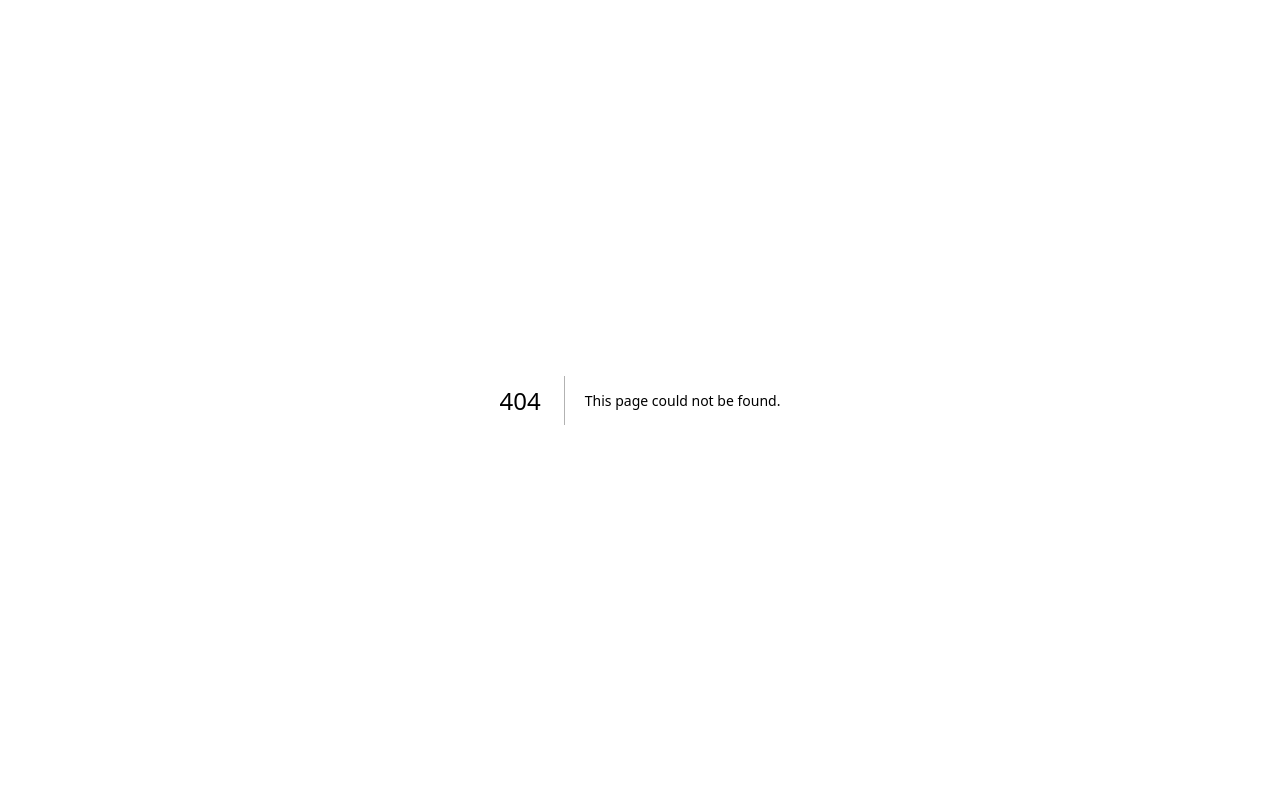
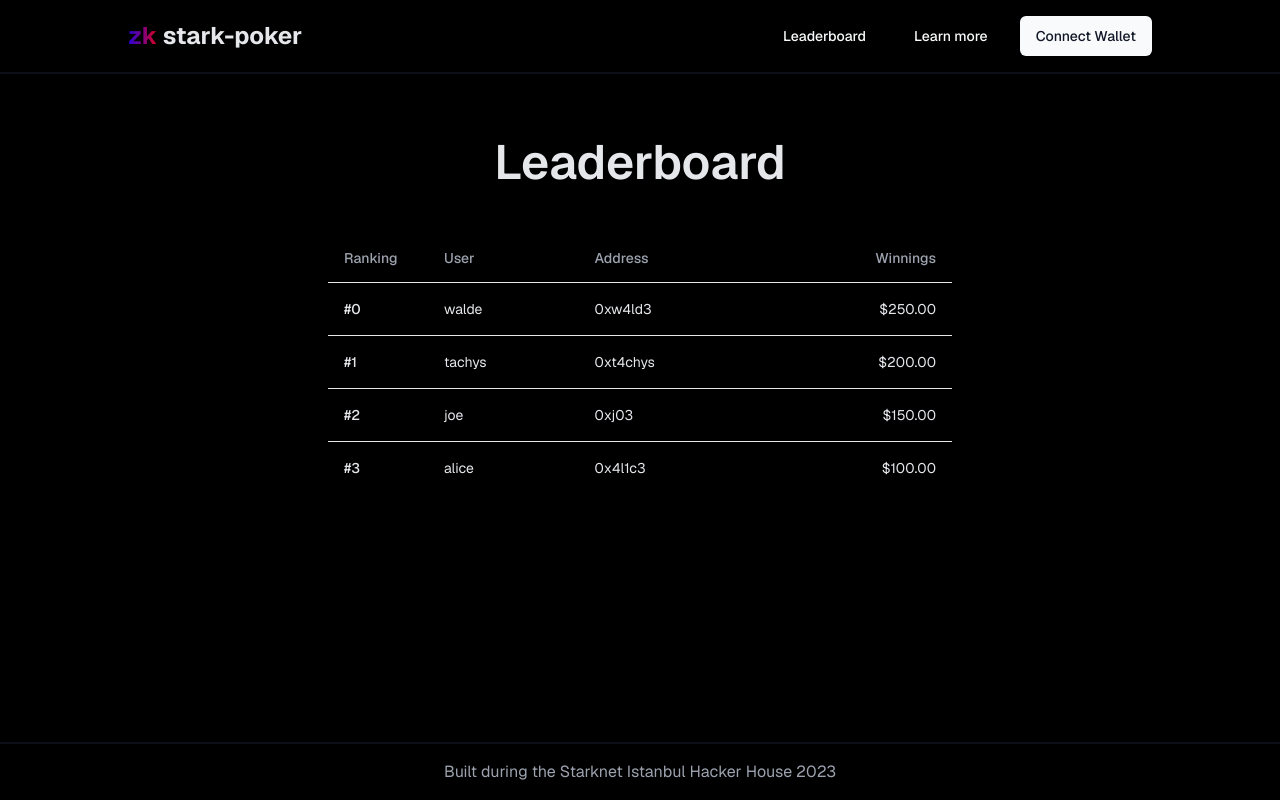
Before and after one commit to walde-dev/stark-poker, a Next.js app in the folder apps/web/: page /leaderboard in a window 1280 px wide. Before the commit this address had no page. Built offline with nearby package versions, Linux system fonts and the light colour scheme.

Commit message:
feat: ui updates

```diff
--- /dev/null
+++ b/apps/web/@/components/ui/button.tsx
@@ -0,0 +1,56 @@
+import * as React from "react"
+import { Slot } from "@radix-ui/react-slot"
+import { cva, type VariantProps } from "class-variance-authority"
+
+import { cn } from "@/lib/utils"
+
+const buttonVariants = cva(
+  "inline-flex items-center justify-center rounded-md text-sm font-medium ring-offset-white transition-colors focus-visible:outline-none focus-visible:ring-2 focus-visible:ring-gray-950 focus-visible:ring-offset-2 disabled:pointer-events-none disabled:opacity-50 dark:ring-offset-gray-950 dark:focus-visible:ring-gray-300",
+  {
+    variants: {
+      variant: {
+        default: "bg-gray-900 text-gray-50 hover:bg-gray-900/90 dark:bg-gray-50 dark:text-gray-900 dark:hover:bg-gray-50/90",
+        destructive:
+          "bg-red-500 text-gray-50 hover:bg-red-500/90 dark:bg-red-900 dark:text-gray-50 dark:hover:bg-red-900/90",
+        outline:
+          "border border-gray-200 bg-white hover:bg-gray-100 hover:text-gray-900 dark:border-gray-800 dark:bg-gray-950 dark:hover:bg-gray-800 dark:hover:text-gray-50",
+        secondary:
+          "bg-gray-100 text-gray-900 hover:bg-gray-100/80 dark:bg-gray-800 dark:text-gray-50 dark:hover:bg-gray-800/80",
+        ghost: "hover:bg-gray-100 hover:text-gray-900 dark:hover:bg-gray-800 dark:hover:text-gray-50",
+        link: "text-gray-900 underline-offset-4 hover:underline dark:text-gray-50",
+      },
+      size: {
+        default: "h-10 px-4 py-2",
+        sm: "h-9 rounded-md px-3",
+        lg: "h-11 rounded-md px-8",
+        icon: "h-10 w-10",
+      },
+    },
+    defaultVariants: {
+      variant: "default",
+      size: "default",
+    },
+  }
+)
+
+export interface ButtonProps
+  extends React.ButtonHTMLAttributes<HTMLButtonElement>,
+    VariantProps<typeof buttonVariants> {
+  asChild?: boolean
+}
+
+const Button = React.forwardRef<HTMLButtonElement, ButtonProps>(
+  ({ className, variant, size, asChild = false, ...props }, ref) => {
+    const Comp = asChild ? Slot : "button"
+    return (
+      <Comp
+        className={cn(buttonVariants({ variant, size, className }))}
+        ref={ref}
+        {...props}
+      />
+    )
+  }
+)
+Button.displayName = "Button"
+
+export { Button, buttonVariants }
--- /dev/null
+++ b/apps/web/@/components/ui/footer.tsx
@@ -0,0 +1,5 @@
+export default function Footer() {
+  return <footer className="w-full flex items-center justify-center">
+    <span className="text-gray-400">Built during the Starknet Istanbul Hacker House 2023 </span>
+  </footer>;
+}
--- /dev/null
+++ b/apps/web/@/components/ui/header.tsx
@@ -0,0 +1,24 @@
+import Link from "next/link";
+import { Button } from "./button";
+
+export function Header() {
+  return (
+    <header className="w-full flex items-center justify-between">
+      <Link href="/">
+        <h1 className="text-2xl shadow-md font-bold ">
+          <span className="bg-gradient-to-r from-[#2700D7] via-[#790186] to-[#E2001E] text-transparent bg-clip-text">
+            zk
+          </span>{" "}
+          <span>stark-poker</span>
+        </h1>
+      </Link>
+      <div className="flex flex-row space-x-4 items-center">
+        <Button variant={"link"}>
+          <Link href={"/leaderboard"}>Leaderboard</Link>
+        </Button>
+        <Button variant={"link"}>Learn more</Button>
+        <Button>Connect Wallet</Button>
+      </div>
+    </header>
+  );
+}
--- /dev/null
+++ b/apps/web/@/components/ui/table.tsx
@@ -0,0 +1,114 @@
+import * as React from "react"
+
+import { cn } from "@/lib/utils"
+
+const Table = React.forwardRef<
+  HTMLTableElement,
+  React.HTMLAttributes<HTMLTableElement>
+>(({ className, ...props }, ref) => (
+  <div className="relative w-full overflow-auto">
+    <table
+      ref={ref}
+      className={cn("w-full caption-bottom text-sm", className)}
+      {...props}
+    />
+  </div>
+))
+Table.displayName = "Table"
+
+const TableHeader = React.forwardRef<
+  HTMLTableSectionElement,
+  React.HTMLAttributes<HTMLTableSectionElement>
+>(({ className, ...props }, ref) => (
+  <thead ref={ref} className={cn("[&_tr]:border-b", className)} {...props} />
+))
+TableHeader.displayName = "TableHeader"
+
+const TableBody = React.forwardRef<
+  HTMLTableSectionElement,
+  React.HTMLAttributes<HTMLTableSectionElement>
+>(({ className, ...props }, ref) => (
+  <tbody
+    ref={ref}
+    className={cn("[&_tr:last-child]:border-0", className)}
+    {...props}
+  />
+))
+TableBody.displayName = "TableBody"
+
+const TableFooter = React.forwardRef<
+  HTMLTableSectionElement,
+  React.HTMLAttributes<HTMLTableSectionElement>
+>(({ className, ...props }, ref) => (
+  <tfoot
+    ref={ref}
+    className={cn("bg-gray-900 font-medium text-gray-50 dark:bg-gray-50 dark:text-gray-900", className)}
+    {...props}
+  />
+))
+TableFooter.displayName = "TableFooter"
+
+const TableRow = React.forwardRef<
+  HTMLTableRowElement,
+  React.HTMLAttributes<HTMLTableRowElement>
+>(({ className, ...props }, ref) => (
+  <tr
+    ref={ref}
+    className={cn(
+      "border-b transition-colors hover:bg-gray-100/50 data-[state=selected]:bg-gray-100 dark:hover:bg-gray-800/50 dark:data-[state=selected]:bg-gray-800",
+      className
+    )}
+    {...props}
+  />
+))
+TableRow.displayName = "TableRow"
+
+const TableHead = React.forwardRef<
+  HTMLTableCellElement,
+  React.ThHTMLAttributes<HTMLTableCellElement>
+>(({ className, ...props }, ref) => (
+  <th
+    ref={ref}
+    className={cn(
+      "h-12 px-4 text-left align-middle font-medium text-gray-500 [&:has([role=checkbox])]:pr-0 dark:text-gray-400",
+      className
+    )}
+    {...props}
+  />
+))
+TableHead.displayName = "TableHead"
+
+const TableCell = React.forwardRef<
+  HTMLTableCellElement,
+  React.TdHTMLAttributes<HTMLTableCellElement>
+>(({ className, ...props }, ref) => (
+  <td
+    ref={ref}
+    className={cn("p-4 align-middle [&:has([role=checkbox])]:pr-0", className)}
+    {...props}
+  />
+))
+TableCell.displayName = "TableCell"
+
+const TableCaption = React.forwardRef<
+  HTMLTableCaptionElement,
+  React.HTMLAttributes<HTMLTableCaptionElement>
+>(({ className, ...props }, ref) => (
+  <caption
+    ref={ref}
+    className={cn("mt-4 text-sm text-gray-500 dark:text-gray-400", className)}
+    {...props}
+  />
+))
+TableCaption.displayName = "TableCaption"
+
+export {
+  Table,
+  TableHeader,
+  TableBody,
+  TableFooter,
+  TableHead,
+  TableRow,
+  TableCell,
+  TableCaption,
+}
--- a/apps/web/app/layout.tsx
+++ b/apps/web/app/layout.tsx
@@ -1,6 +1,8 @@
 import "../styles/globals.css";
 import type { Metadata } from "next";
 import { GeistSans } from "geist/font/sans";
+import { Header } from "../@/components/ui/header";
+import Footer from "../@/components/ui/footer";
 
 export const metadata: Metadata = {
   title: "Create Turborepo",
@@ -14,7 +16,15 @@ export default function RootLayout({
 }): JSX.Element {
   return (
     <html lang="en">
-      <body className={GeistSans.className}>{children}</body>
+      <body className={GeistSans.className}>
+        <div className="flex h-screen w-screen overflow-x-hidden dark flex-col px-32 items-center py-4 bg-black text-gray-200">
+          <Header />
+          <hr className="border border-gray-800/40 w-screen my-4" />
+          <main className="w-full h-full">{children}</main>
+          <hr className="border border-gray-800/40 w-screen my-4" />
+          <Footer />
+        </div>
+      </body>
     </html>
   );
 }
--- /dev/null
+++ b/apps/web/app/leaderboard/page.tsx
@@ -0,0 +1,62 @@
+import {
+  Table,
+  TableBody,
+  TableCaption,
+  TableCell,
+  TableHead,
+  TableHeader,
+  TableRow,
+} from "../../@/components/ui/table";
+
+const mockData = [
+  {
+    user: "walde",
+    address: "0xw4ld3",
+    winnings: "$250.00",
+  },
+  {
+    user: "tachys",
+    address: "0xt4chys",
+    winnings: "$200.00",
+  },
+  {
+    user: "joe",
+    address: "0xj03",
+    winnings: "$150.00",
+  },
+  {
+    user: "alice",
+    address: "0x4l1c3",
+    winnings: "$100.00",
+  },
+];
+
+export default function Page(): JSX.Element {
+  return (
+    <div className="px-[200px] py-12">
+      <h1 className="font-semibold text-5xl text-center w-full">Leaderboard</h1>
+      <Table className="mt-12">
+        <TableHeader>
+          <TableRow>
+            <TableHead className="w-[100px]">Ranking</TableHead>
+            <TableHead>User</TableHead>
+            <TableHead>Address</TableHead>
+            <TableHead className="text-right">Winnings</TableHead>
+          </TableRow>
+        </TableHeader>
+        <TableBody>
+          {mockData.map((d, i) => {
+            return (
+              <TableRow>
+                <TableCell className="font-medium">#{i}</TableCell>
+                <TableCell>{d.user}</TableCell>
+                <TableCell>{d.address}</TableCell>
+                <TableCell className="text-right">{d.winnings}</TableCell>
+              </TableRow>
+            );
+          })}
+        </TableBody>
+      </Table>
+    </div>
+  );
+}
--- a/apps/web/app/page.tsx
+++ b/apps/web/app/page.tsx
@@ -1,9 +1,24 @@
+import { Button } from "../@/components/ui/button";
+
 export default function Page(): JSX.Element {
   return (
-    <main className="bg-gray-950 h-screen w-screen overflow-x-hidden flex justify-center items-center">
-      <h1 className="text-7xl shadow-md font-bold bg-gradient-to-r from-[#2700D7] via-[#790186] to-[#E2001E] text-transparent bg-clip-text">
-        zk stark-poker
-      </h1>
+    <main className="w-full h-full flex justify-center py-24">
+      <div className="flex items-center flex-col">
+        <>
+          <h1 className="font-semibold text-7xl leading-snug text-center [text-wrap:balance] max-w-[2/3]">
+            Fully on-chain Blackjack powered by{" "}
+            <span className="bg-[#0C0C4F] text-[#E87880] px-6 py-1 rounded-2xl">
+              Starknet
+            </span>
+          </h1>
+        </>
+        <h3 className="font-medium mt-10 text-3xl text-gray-400">
+          Experience Unrivaled Security and Speed
+        </h3>
+        <Button size={"lg"} className="text-lg mt-12">
+          Connect your Wallet
+        </Button>
+      </div>
     </main>
   );
 }
--- a/apps/web/package.json
+++ b/apps/web/package.json
@@ -9,6 +9,7 @@
     "lint": "next lint"
   },
   "dependencies": {
+    "@radix-ui/react-slot": "^1.0.2",
     "class-variance-authority": "^0.7.0",
     "clsx": "^2.0.0",
     "geist": "^1.1.0",
--- a/apps/web/tailwind.config.js
+++ b/apps/web/tailwind.config.js
@@ -5,6 +5,7 @@ module.exports = {
     "./app/**/*.{js,ts,jsx,tsx,mdx}",
     "./pages/**/*.{js,ts,jsx,tsx,mdx}",
     "./components/**/*.{js,ts,jsx,tsx,mdx}",
+    "./@/components/**/*.{js,ts,jsx,tsx,mdx}",
 
     // Or if using `src` directory:
     "./src/**/*.{js,ts,jsx,tsx,mdx}",
```
Also changed, not shown: packages/ui/header.tsx (added), 1 other file (tests, documents, lock files or other folders).
